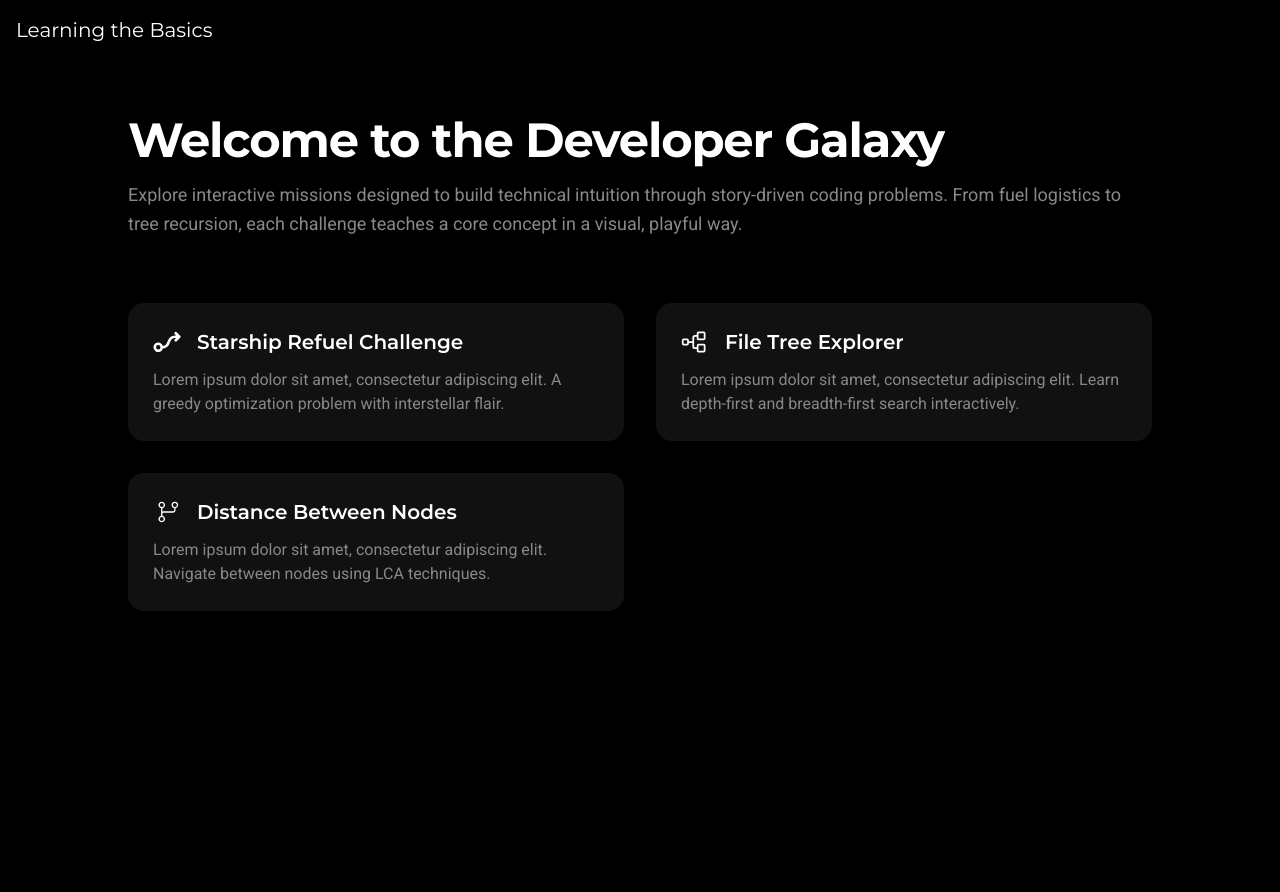
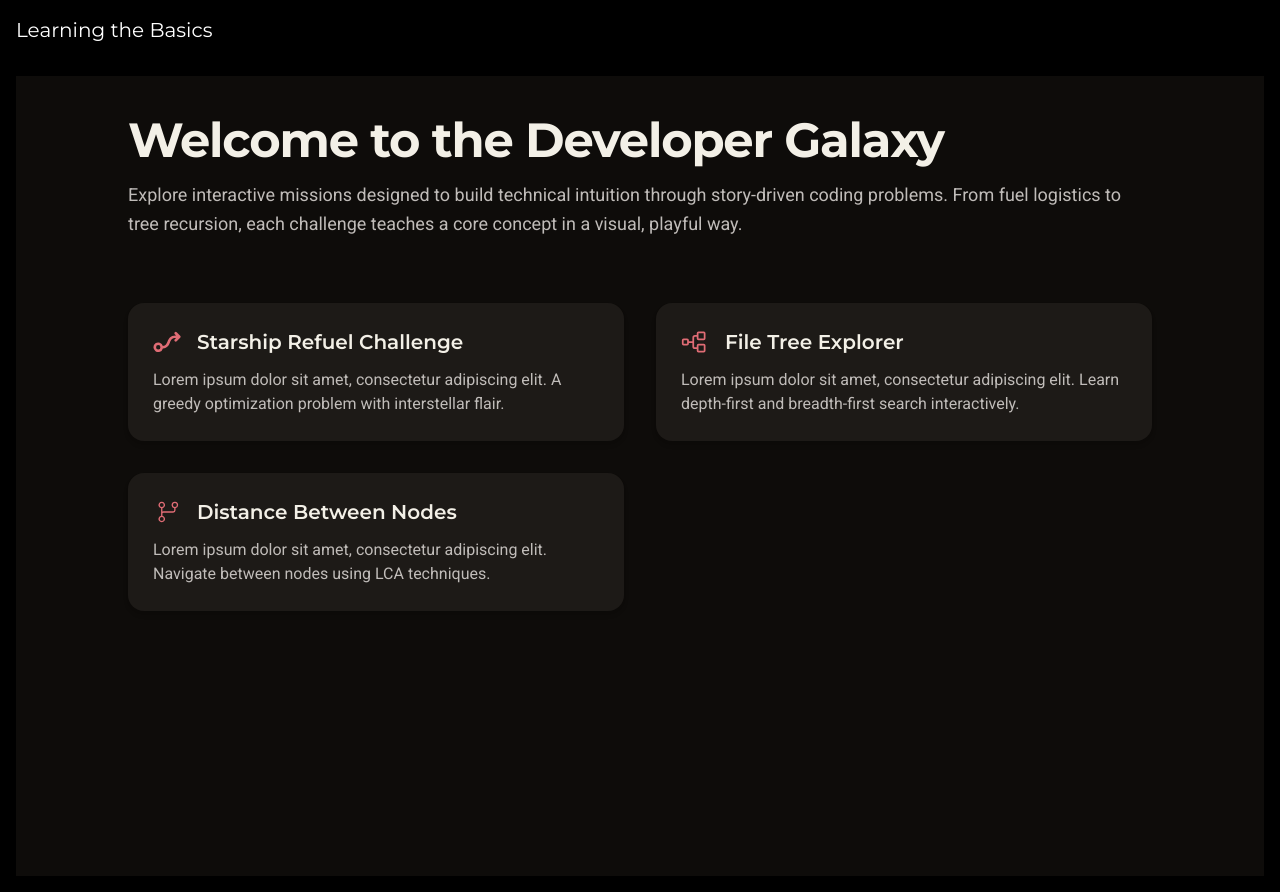
Before and after one commit to aftongauntlett/react-tutorial, a React (Vite) app: page / in a window 1280 px wide. Built offline with nearby package versions, Linux system fonts and the light colour scheme.

Commit message:
feat: organize themed components into folders and add barrel files for cleaner imports

```diff
--- a/package.json
+++ b/package.json
@@ -12,6 +12,7 @@
     "@types/jest": "^27.5.2",
     "@types/react": "^19.1.8",
     "@types/react-dom": "^19.1.6",
+    "clsx": "^2.1.1",
     "lottie-react": "^2.4.1",
     "react": "^19.1.0",
     "react-dom": "^19.1.0",
--- a/src/App.css
+++ /dev/null
@@ -1,15 +0,0 @@
-
-
-@keyframes galaxyPulse {
-  0%, 100% {
-    background-position: 0% 50%;
-  }
-  50% {
-    background-position: 100% 50%;
-  }
-}
-
-.animate-galaxy {
-  background-size: 400% 400%;
-  animation: galaxyPulse 20s ease-in-out infinite;
-}
--- /dev/null
+++ b/src/components/galaxy/index.ts
@@ -0,0 +1,5 @@
+export { default as GalaxyScene } from './GalaxyScene';
+export { default as LogicTerminal } from './LogicTerminal';
+export { default as MissionContent } from './MissionContent';
+export { default as ShipModel } from './ShipModel';
+export { default as TerminalPanel } from './TerminalPanel';
--- a/src/index.css
+++ b/src/index.css
@@ -2,26 +2,41 @@
 @tailwind components;
 @tailwind utilities;
 
-:root {
-  --color-background: #000000;
-  --color-text: #ffffff;
-  --color-muted: #888888;
-  --color-surface: #111111;
-  --color-line: #333333;
+body {
+  @apply bg-[var(--color-background)] text-[var(--color-text)];
 }
 
+:root,
 html.dark {
-  --color-background: #000000;
-  --color-text: #ffffff;
-  --color-muted: #888888;
-  --color-surface: #111111;
-  --color-line: #333333;
+  --color-background: #0e0c0a;        /* very dark brown-black */
+  --color-surface: #1d1a17;           /* warm dark surface */
+  --color-text: #f3f0e7;              /* soft off-white */
+  --color-muted: #c0bcb9;             /* faded parchment */
+  --color-line: #39342e;              /* low-contrast divider */
+  --color-primary: #74bbad;           /* warm teal (titles, headers) */
+  --color-accent: #e06c75;            /* soft ember red (icons, links) */
 }
 
 html.light {
-  --color-background: #ffffff;
-  --color-text: #000000;
-  --color-muted: #666666;
-  --color-surface: #f9f9f9;
-  --color-line: #dddddd;
+  --color-background: #fdfaf5;        /* warm light cream */
+  --color-surface: #fffdf8;           /* bright surface */
+  --color-text: #2c2a27;              /* deep espresso brown */
+  --color-muted: #7b7365;             /* taupe-gray */
+  --color-line: #e7e3dc;              /* subtle divider */
+  --color-primary: #277e91;           /* rich teal (headers) */
+  --color-accent: #b3564d;            /* warm clay red (icons, links) */
 }
+
+@keyframes galaxyPulse {
+  0%, 100% {
+    background-position: 0% 50%;
+  }
+  50% {
+    background-position: 100% 50%;
+  }
+}
+
+.animate-galaxy {
+  background-size: 400% 400%;
+  animation: galaxyPulse 20s ease-in-out infinite;
+}
```
Also changed, not shown: src/components/magic/index.ts (added), 1 other file (tests, documents, lock files or other folders).
